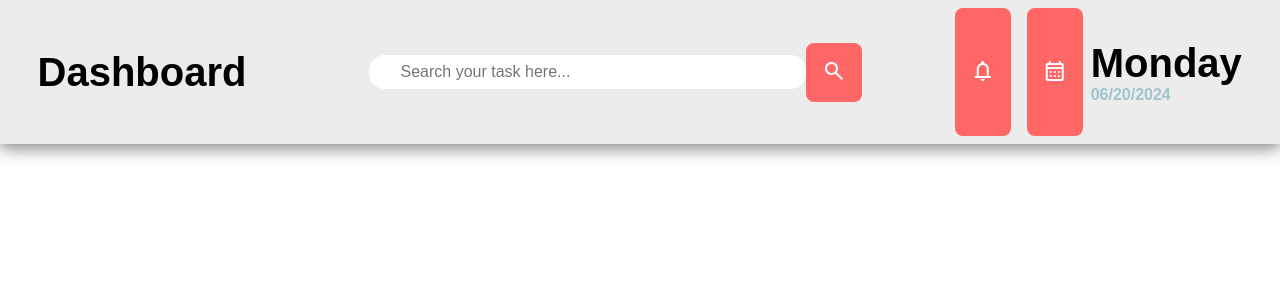
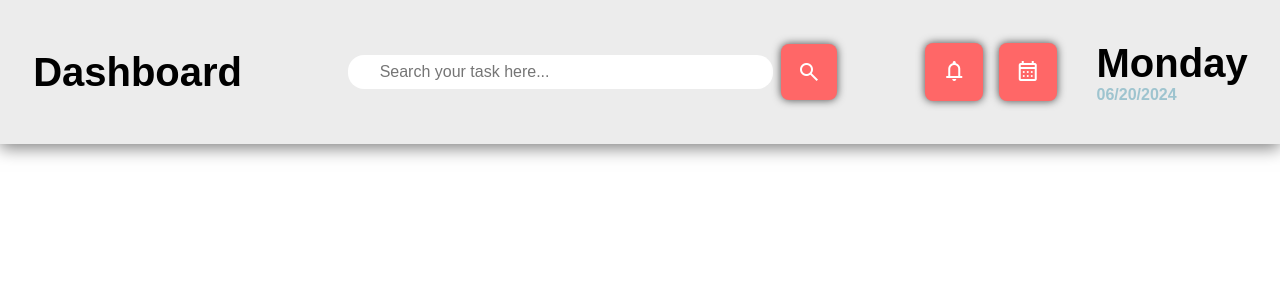
Before and after one commit to pewpil/to-do-app, a React (Vite) app: page / in a window 1280 px wide. Shown: the top 300 px of the page. Built offline with nearby package versions, Linux system fonts and the light colour scheme.

Commit message:
search task form height needs fixing

```diff
--- a/src/TopBar/TopBar.module.css
+++ b/src/TopBar/TopBar.module.css
@@ -29,6 +29,9 @@
 	align-items: center;
 }
 
+#search_input {
+}
+
 #search_input,
 #submit_input {
 	display: inline;
@@ -47,6 +50,7 @@
 	height: 50%;
 	display: flex;
 	height: 100%;
+	align-items: center;
 }
 
 #date_time {
@@ -54,13 +58,10 @@
 	display: flex;
 	flex-direction: column;
 	justify-content: center;
+	padding: 0 0 0 2rem;
 }
 
 #date {
 	color: #9ec4cf;
 	font-size: 1rem;
 }
-
-.button {
-	margin: 0.5rem;
-}
--- a/src/Universal.module.css
+++ b/src/Universal.module.css
@@ -34,6 +34,10 @@
 	border-radius: 0.5rem;
 	color: #fff;
 	cursor: pointer;
+	aspect-ratio: 1 / 1;
+	box-shadow: 0 0 0.5rem rgba(0, 0, 0, 0.7);
+	height: 40%;
+	margin: 0.5rem;
 }
 
 .submit_field {
```
